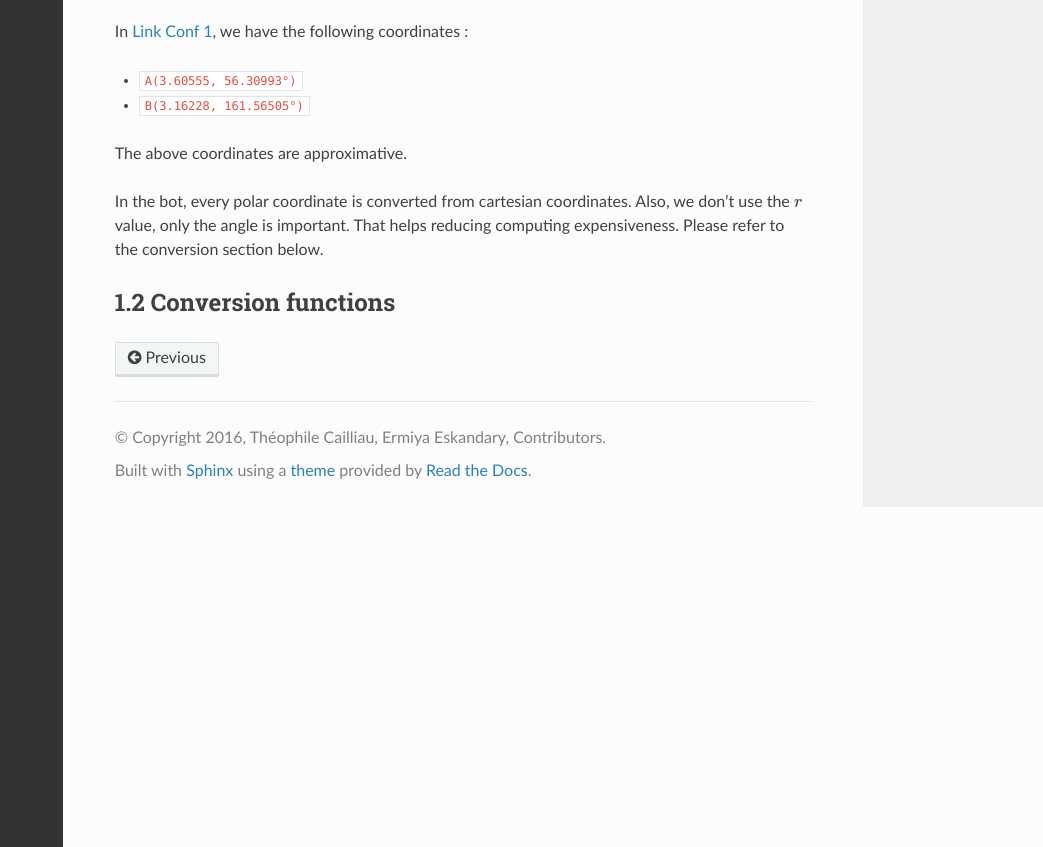
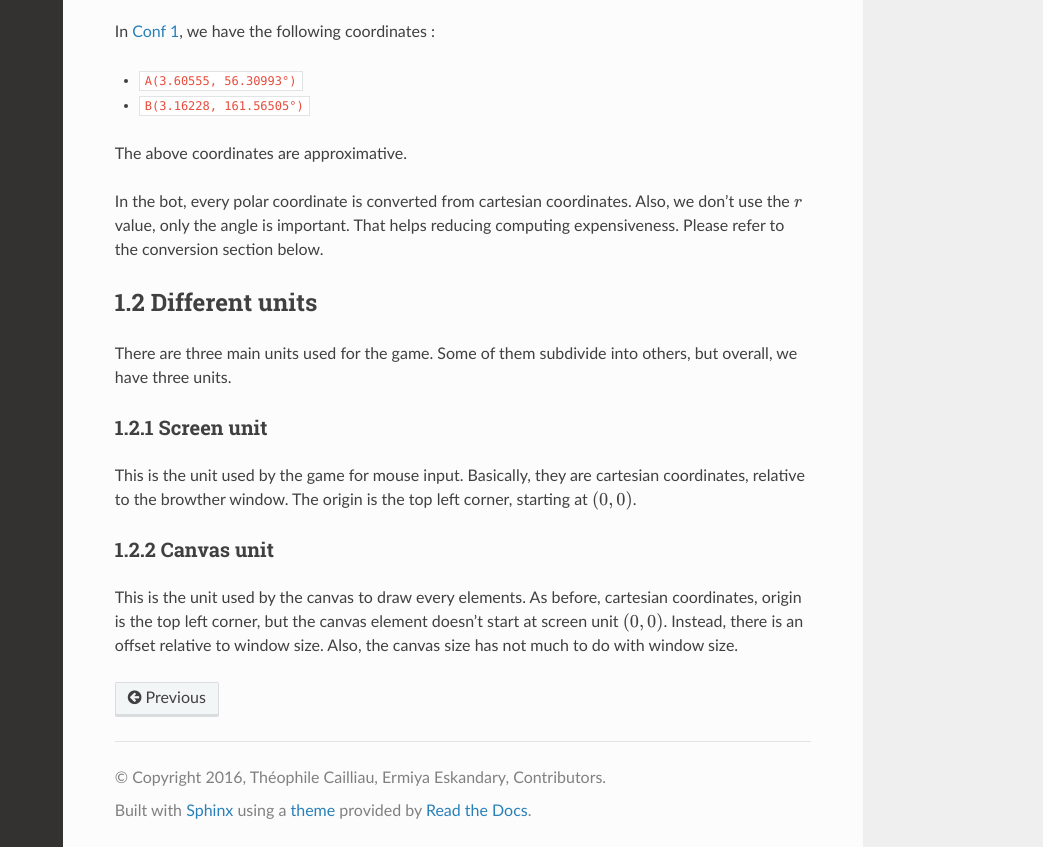
Before and after one commit to ermiyaeskandary/Slither.io-bot, a Sphinx documentation site: the page built from docs/conversion_algorithms.rst, in a window 1280 px wide and 1400 px high, scrolled down 1345 px, cut to the strip 553-1400 px from the top of the window. Shown: the whole strip, without its empty margins (237-1280 px from the left). Built offline with Sphinx 7.4.7 and the Read the Docs theme 2.0.0, drawn with Linux system fonts in a browser that asks for light colours; some of the changed text lies outside the part shown.

Commit message:
Added some units

```diff
--- a/docs/conversion_algorithms.rst
+++ b/docs/conversion_algorithms.rst
@@ -15,7 +15,7 @@ The two systems used rely on an orthogonal set. ``x`` represents the horizontal
 
 These are the most used. As in traditional maths, they are represented by to numbers, each representing the position on an axis. They are represented as ``(x, y)``. ``x`` for the horizontal axis, and ``y`` for the vertical one.
 
-In `Link Conf 1 <http://i.imgur.com/REyG3an.png>`_, we have the following coordinates :
+In `Conf 1 <http://i.imgur.com/REyG3an.png>`_, we have the following coordinates :
 
 * ``A(2, 3)``
 * ``B(-3, 1)``
@@ -36,7 +36,7 @@ The coordinate system looks like this :
    :height: 600px
    :width: 600px
 
-In `Link Conf 1 <http://i.imgur.com/REyG3an.png>`_, we have the following coordinates :
+In `Conf 1 <http://i.imgur.com/REyG3an.png>`_, we have the following coordinates :
 
 * ``A(3.60555, 56.30993°)``
 * ``B(3.16228, 161.56505°)``
@@ -45,5 +45,17 @@ The above coordinates are approximative.
 
 In the bot, every polar coordinate is converted from cartesian coordinates. Also, we don't use the :math:`r` value, only the angle is important. That helps reducing computing expensiveness. Please refer to the conversion section below.
 
-1.2 Conversion functions
+1.2 Different units
 ========================
+
+There are three main units used for the game. Some of them subdivide into others, but overall, we have three units.
+
+1.2.1 Screen unit
+-----------------
+
+This is the unit used by the game for mouse input. Basically, they are cartesian coordinates, relative to the browther window. The origin is the top left corner, starting at :math:`(0, 0)`.
+
+1.2.2 Canvas unit
+-----------------
+
+This is the unit used by the canvas to draw every elements. As before, cartesian coordinates, origin is the top left corner, but the canvas element doesn't start at screen unit :math:`(0, 0)`. Instead, there is an offset relative to window size. Also, the canvas size has not much to do with window size.
```
